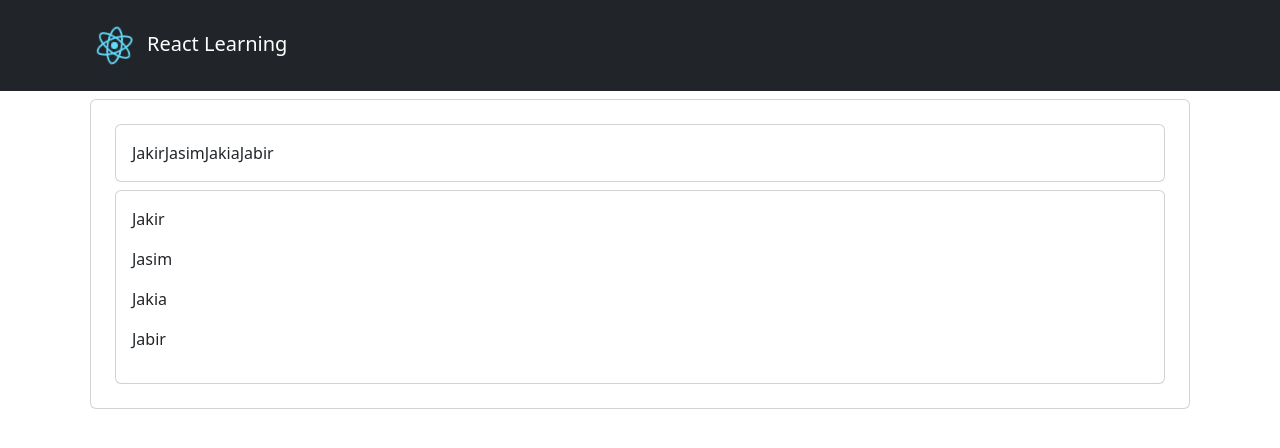
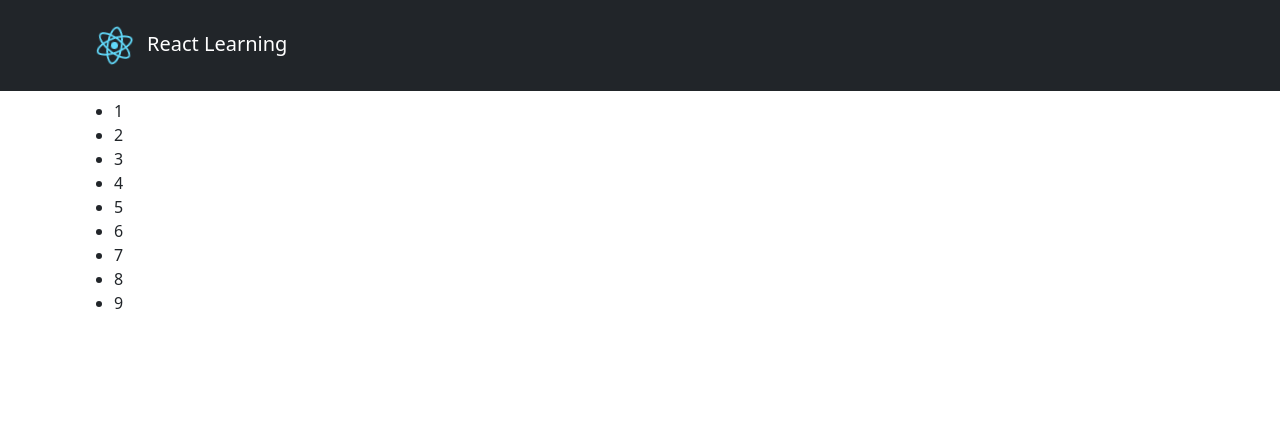
Before and after one commit to jakir-ruet/my-app, a React (Create React App) app: page / in a window 1280 px wide. Shown: the top 448 px of the page. Built offline with nearby package versions, Linux system fonts and the light colour scheme.

Commit message:
key with list understand & done

```diff
--- /dev/null
+++ b/src/container/16-listrendering/KeyUses.js
@@ -0,0 +1,23 @@
+import React from "react";
+
+// function KeyUses() {
+//    const numbers = [1, 2, 3, 4, 5, 6, 7, 8, 9];
+//    const numberUpdate = numbers.map((number) => number * 2)
+//    return (
+//       <div key={numbers.index}>
+//          {numberUpdate}
+//       </div>
+//    )
+// }
+// export default KeyUses;
+
+function KeyUses() {
+   const numbers = [1, 2, 3, 4, 5, 6, 7, 8, 9]
+   const listItems = numbers.map((number, index) => <li key={number}>{number}</li>)
+   return (
+      <div>
+         <ul>{listItems}</ul>
+      </div>
+   )
+}
+export default KeyUses;
--- a/src/container/Container.js
+++ b/src/container/Container.js
@@ -9,6 +9,7 @@ import ParentComponent from './14-metsasprops/ParentComponent';
 import ConditionalRendering from './15-condrendering/ConditionalRendering';
 import ListRendering from "./16-listrendering/ListReandering";
 import ListKeyRendering from './16-listrendering/ListKeyRendering';
+import KeyUses from "./16-listrendering/KeyUses";
 
 function Container() {
    return (
@@ -22,7 +23,8 @@ function Container() {
          {/* <ParentComponent /> */}
          {/* <ConditionalRendering /> */}
          {/* <ListRendering/> */}
-         <ListKeyRendering/>
+         {/* <ListKeyRendering/> */}
+         <KeyUses/>
       </div>
    )
 }
```
